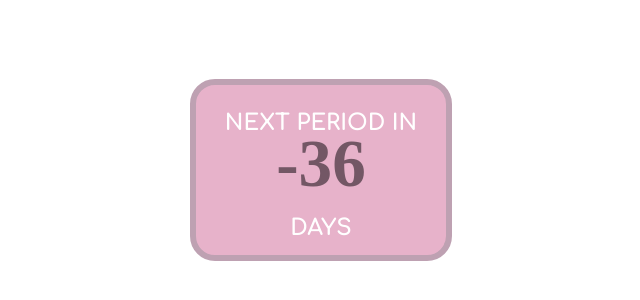
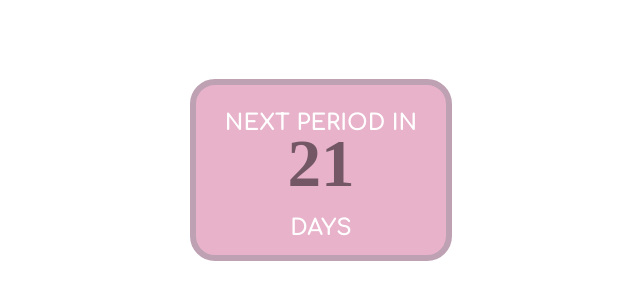
Before and after one commit to ladyauriell/daysleftforp, a plain HTML site: page index.html in a window 1280 px wide. Shown: the part 230-530 px from the top of the page, without its empty margins (319-959 px from the left). Drawn offline with Linux system fonts and the light colour scheme; a web font is replaced by a local one.

Commit message:
Update index.html

```diff
--- a/index.html
+++ b/index.html
@@ -62,7 +62,7 @@ body{
 </body>
 <script>
     const year = new Date().getFullYear();
-const myDate = new Date('May 25, 2025 00:00:00');
+const myDate = new Date('July 21, 2025 00:00:00');
 console.log(myDate);
 
 // countdown
```
